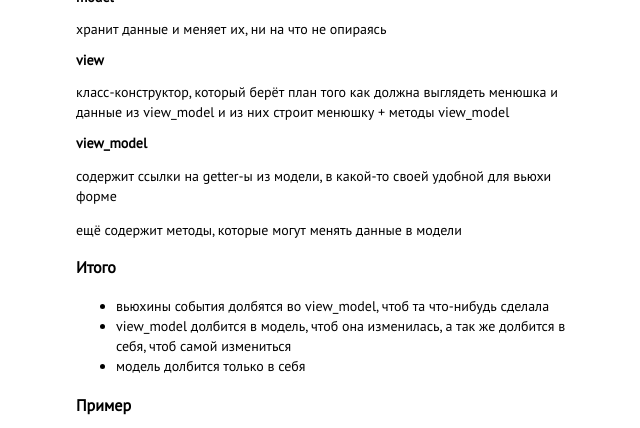
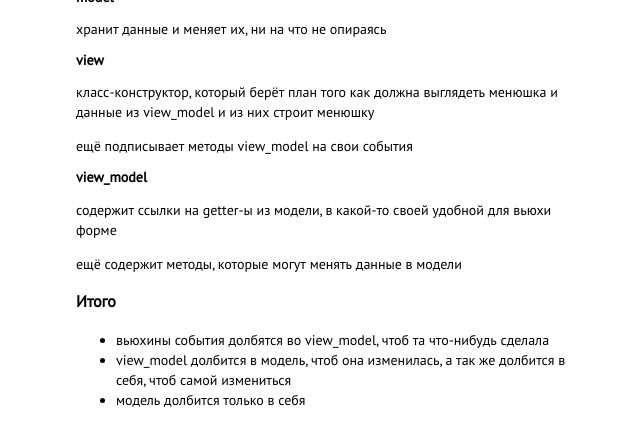
Before and after one commit to dOvObu/dOvObu.github.io, a Jekyll site: the page built from _posts/2022-03-28-mvvm.md, in a window 1280 px wide, cut to the strip 388-816 px from the top of the page. Shown: the whole strip, without its empty margins (314-954 px from the left). Built offline with Jekyll 4.4.1, drawn with Linux system fonts in a browser that asks for light colours; nearby versions of some CDN libraries.

Commit message:
Update 2022-03-28-mvvm.md

```diff
--- a/_posts/2022-03-28-mvvm.md
+++ b/_posts/2022-03-28-mvvm.md
@@ -16,7 +16,9 @@ excerpt: Checkout
 
 ### view
 
-класс-конструктор, который берёт план того как должна выглядеть менюшка и данные из view_model и из них строит менюшку + *методы* view_model
+класс-конструктор, который берёт план того как должна выглядеть менюшка и данные из view_model и из них строит менюшку
+
+ещё подписывает *методы* view_model на свои события
 
 ### view_model
 
```
